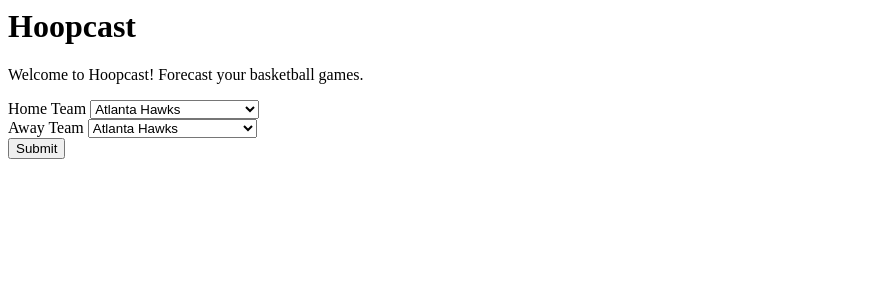
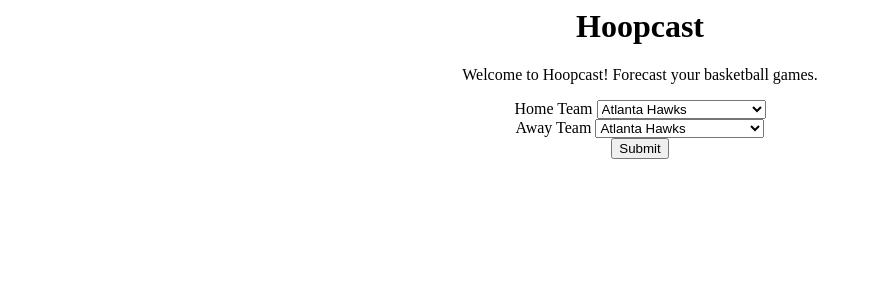
Before and after one commit to cwalczak66/HoopcastWPI, a Flask app: page / in a window 1280 px wide. Shown: the top 300 px of the page, without its empty margins (0-872 px from the left). Run offline with Flask 3, Linux system fonts and the light colour scheme; some libraries are stand-ins or nearby versions.

Commit message:
centered text

```diff
--- a/templates/index.html
+++ b/templates/index.html
@@ -8,6 +8,12 @@
         />
         <meta charset="utf-8" />
         <title>Hoopcast</title>
+        <style>
+            /* Center the text and form */
+            h1, p, form {
+                text-align: center;
+            }
+        </style>
     </head>
     <body>
         <h1>Hoopcast</h1>
--- a/templates/predict.html
+++ b/templates/predict.html
@@ -6,6 +6,12 @@
         />
         <meta charset="utf-8" />
         <title>Hoopcast - {{ home_team }} vs {{ away_team }}</title>
+        <style>
+            /* Center the text */
+            h1, p {
+                text-align: center;
+            }
+        </style>
     </head>
     <body>
         <h1>Hoopcast - {{ home_team }} vs {{ away_team }}</h1>
```
